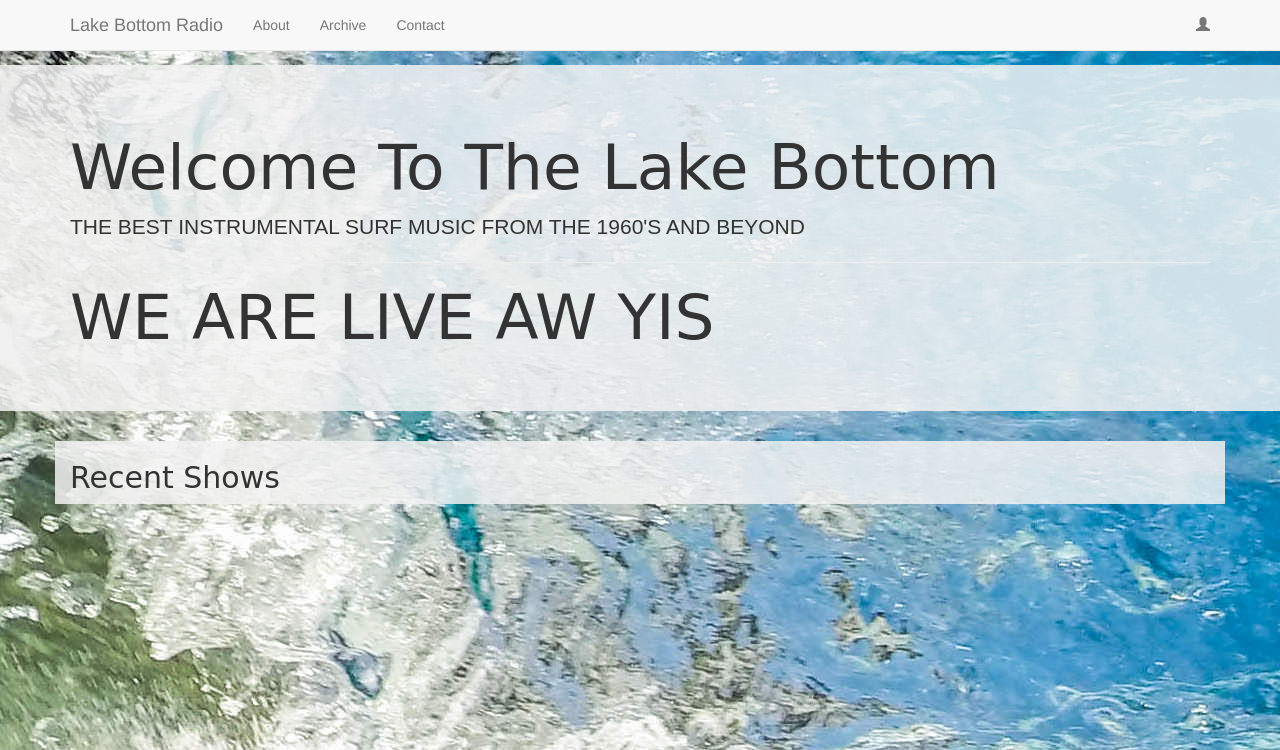
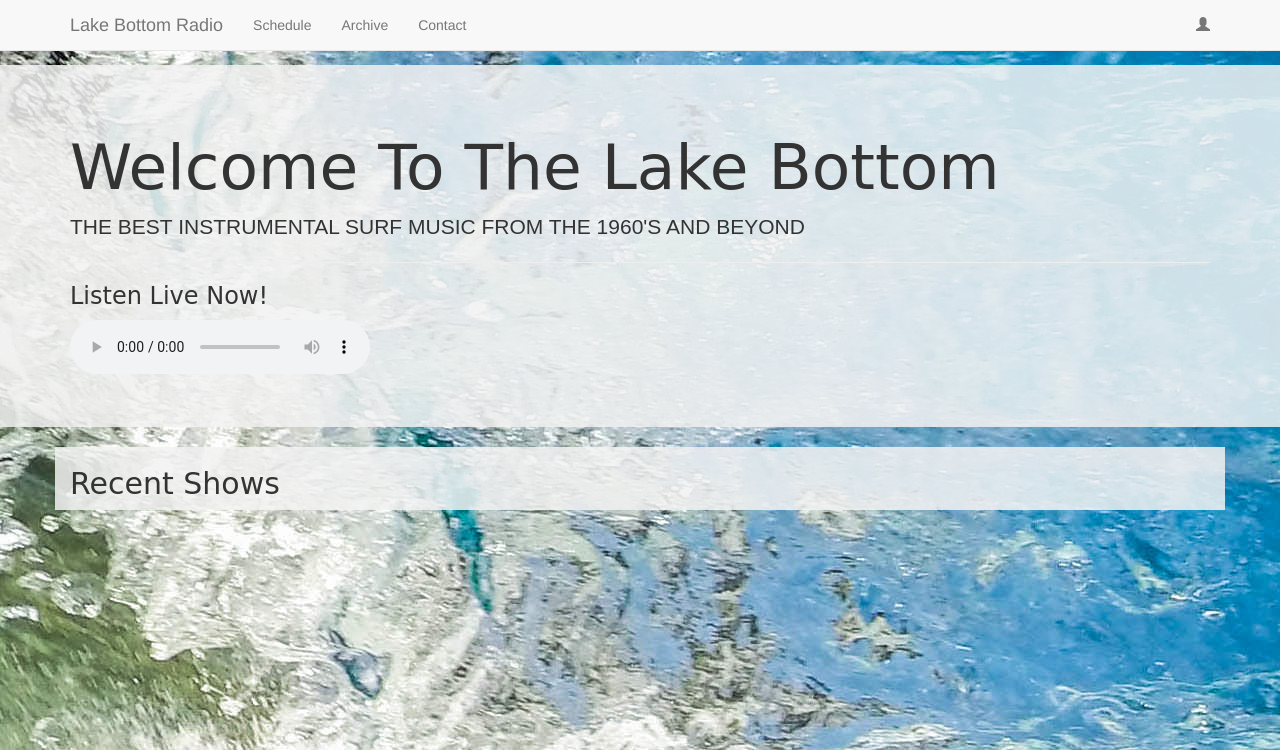
Before and after one commit to aschuman0/lakebottom_radio, a Django app: page / in a window 1280 px wide. Shown: the top 750 px of the page. Run offline with Django 3.2, Linux system fonts and the light colour scheme; data that the repository does not hold is empty; some libraries are stand-ins or nearby versions; some web fonts are replaced.

Commit message:
live page style

```diff
--- a/projects/lake_bottom/lake_bottom_web/static/css/style.css
+++ b/projects/lake_bottom/lake_bottom_web/static/css/style.css
@@ -12,3 +12,9 @@ p {
 .container-content, .jumbotron {
     background-color: rgba(242, 242, 242, .85);
 }
+.jumbotron {
+    margin-bottom: 20px;
+}
+.container-content {
+    margin-bottom: 15px;
+}
--- a/projects/lake_bottom/lake_bottom_web/templates/layouts/base.html
+++ b/projects/lake_bottom/lake_bottom_web/templates/layouts/base.html
@@ -25,7 +25,7 @@
         </div>
         <div id="navbar" class="navbar-collapse collapse">
             <ul class="nav navbar-nav">
-                <li><a href="{% url 'about' %}">About</a></li>
+                <li><a href="{% url 'about' %}">Schedule</a></li>
                 <li><a href="{% url 'list_shows' %}">Archive</a></li>
                 <li><a href="{% url 'contact' %}">Contact</a></li>
             </ul>
--- a/projects/lake_bottom/lake_bottom_web/templates/live_index.html
+++ b/projects/lake_bottom/lake_bottom_web/templates/live_index.html
@@ -1,5 +1,10 @@
 {% extends 'index.html' %}
 {% block live %}
 <hr />
-<h1>WE ARE LIVE AW YIS</h1>
+<h3>Listen Live Now!</h3>
+<div>
+<audio controls>
+    <source src="http://lakebottom48.hopto.org:8002/listen.m3u" type="audio/mpeg">
+    Your browser does not support the audio element. Please update.
+</audio></div>
 {% endblock %}
--- a/projects/lake_bottom/lake_bottom_web/views.py
+++ b/projects/lake_bottom/lake_bottom_web/views.py
@@ -27,6 +27,7 @@ def index(request):
     except: # TODO - I'm uneasy about using naked except here.
         is_live = False
 
+    # is_live = True # for testing
     if is_live:
         return render(request, 'live_index.html', {
             'shows': shows,
```
